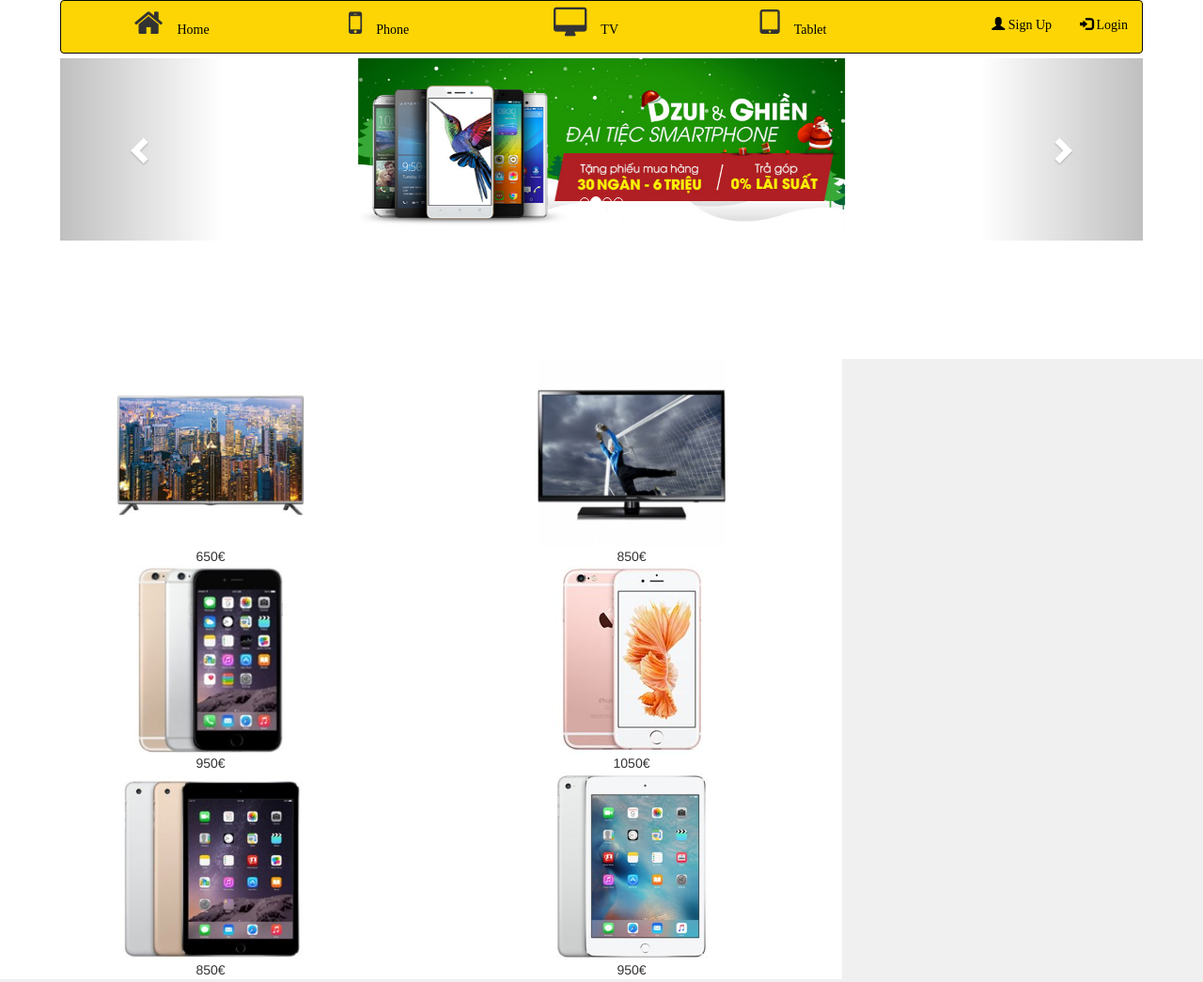
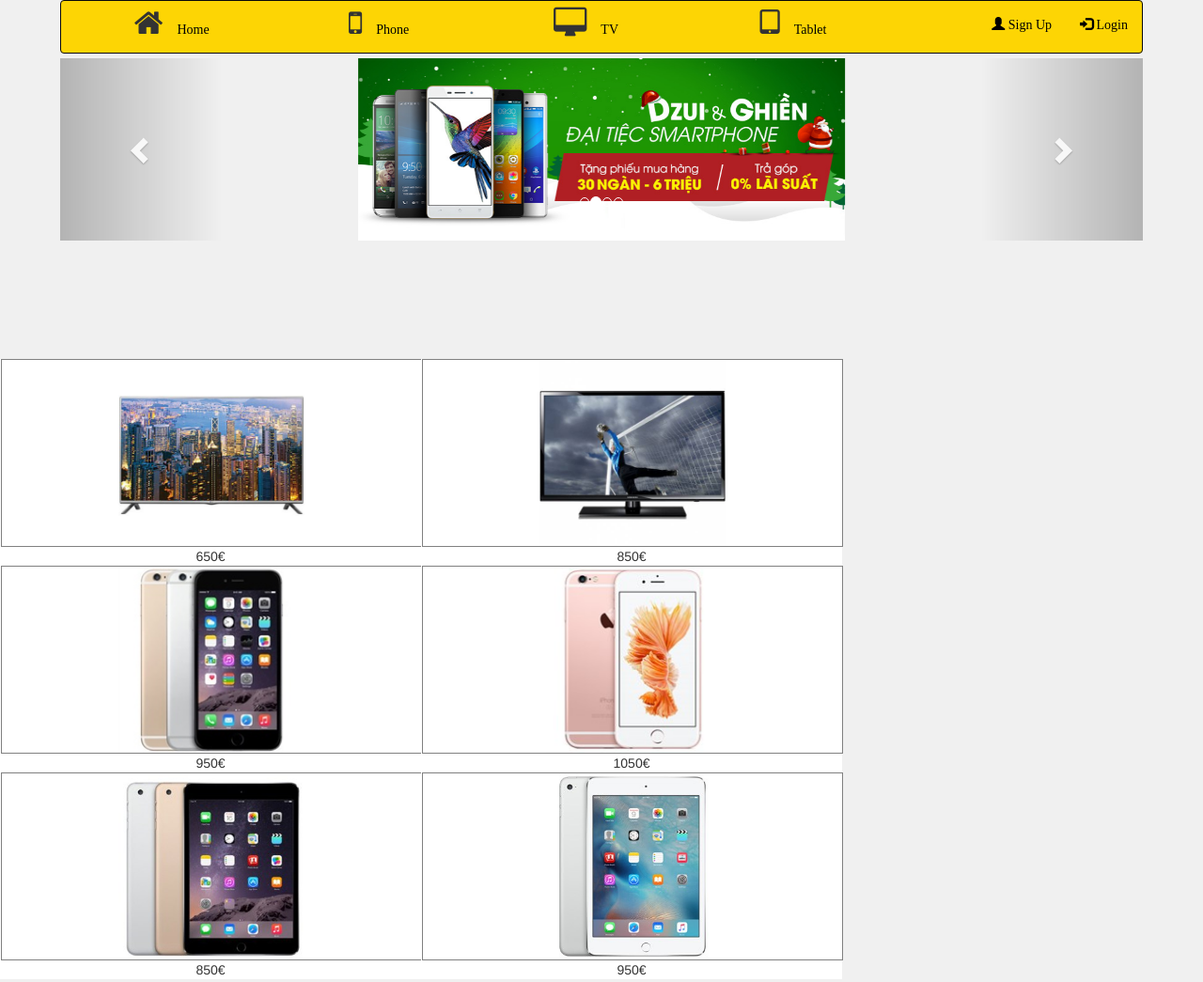
Before and after one commit to thanhhung611/online_store, a plain HTML site: page index.html in a window 1280 px wide. Shown: the whole page at 94% size. Drawn offline with Linux system fonts and the light colour scheme.

Commit message:
update css

```diff
--- a/css/style.css
+++ b/css/style.css
@@ -1,3 +1,6 @@
+body{
+	background-color: #F0F0F0;
+}
 .left_header{
 	position: relative;
 	display: inline-block;
@@ -78,7 +81,6 @@ img{
 	position: relative;
 	display: block;
 	top: 100px;
-	background-color: #F0F0F0;
 }
 .product_content{
 	position: relative;
@@ -92,6 +94,10 @@ img{
 	background-color: white;
 }
 .image_inside{
+	position: relative;
+	left: 5px;
+	margin-left: -4px;
+	border: 1px solid grey;
 	background-size: contain;
 	background-repeat: no-repeat;
 	background-position: 50%;
```
